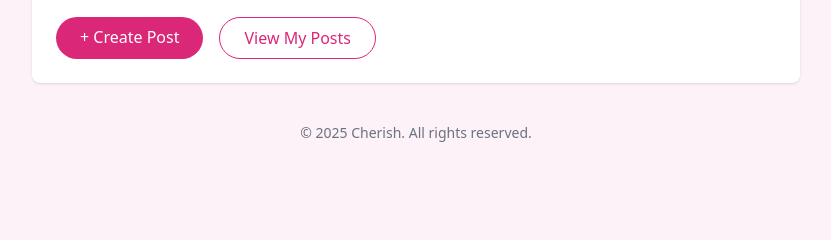
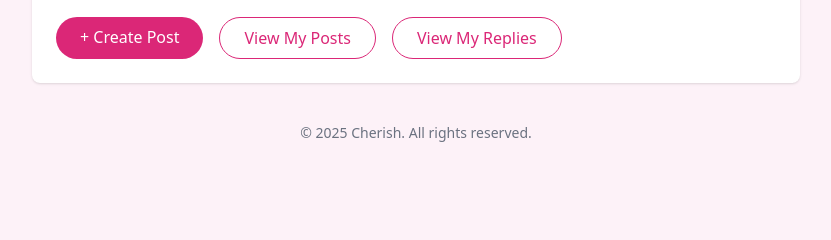
Before and after one commit to Fathima-Sheen-K-S/Cherish, a PHP site: page /view.php in a window 1280 px wide. Shown: the part 191-431 px from the top of the page, without its empty margins (224-1055 px from the left). Run offline with PHP 8.4, Linux system fonts and the light colour scheme; the visitor is signed in with stand-in values (Sample User, id 1); data that the repository does not hold is empty; some libraries are stand-ins or nearby versions.

Commit message:
updated dashborad

```diff
--- a/view.php
+++ b/view.php
@@ -58,6 +58,7 @@ $user = $userQuery->get_result()->fetch_assoc();
     <div class="flex flex-col md:flex-row gap-4">
       <a href="post.html" class="bg-pink-600 text-white px-6 py-2 rounded-full hover:bg-pink-700 text-center">+ Create Post</a>
       <a href="my_posts.php" class="bg-white border border-pink-600 text-pink-600 px-6 py-2 rounded-full hover:bg-pink-50 text-center">View My Posts</a>
+      <a href="my_replies.php" class="bg-white border border-pink-600 text-pink-600 px-6 py-2 rounded-full hover:bg-pink-50 text-center">View My Replies</a>
     </div>
   </main>
 
```
